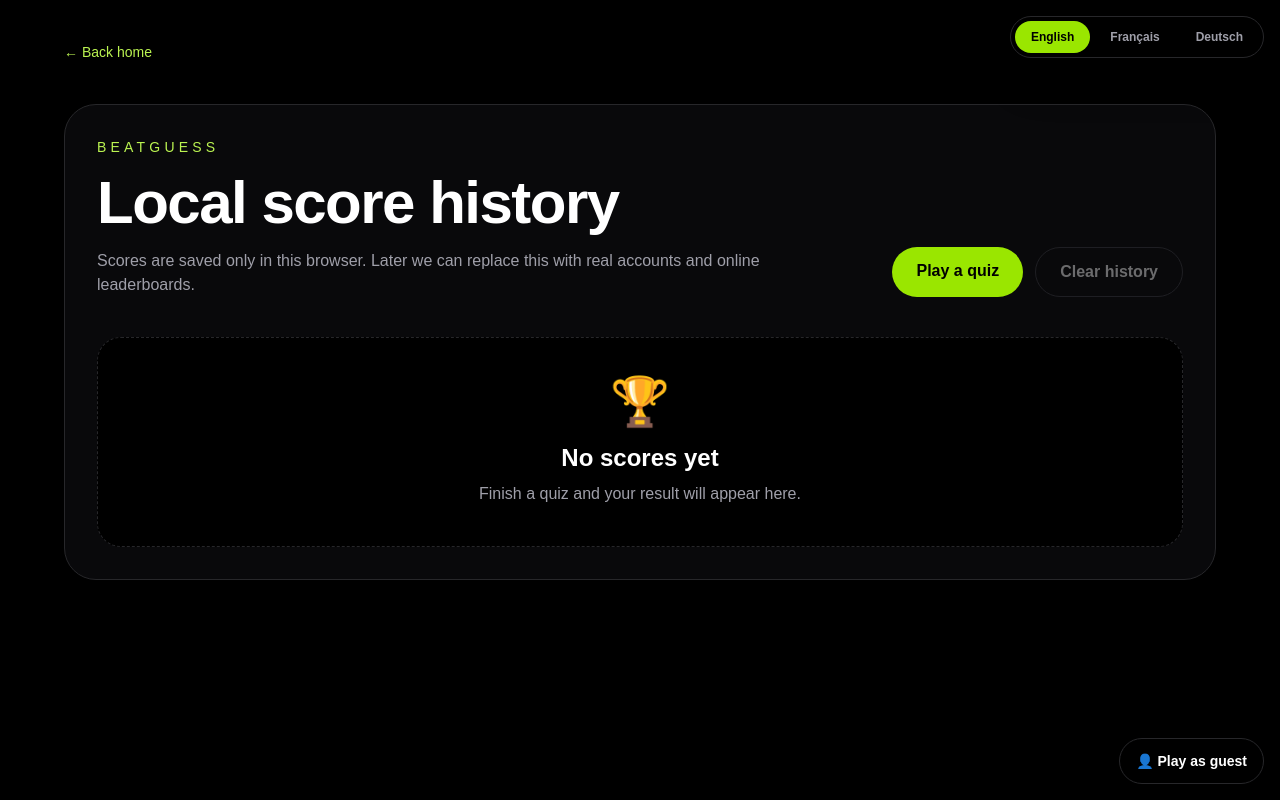
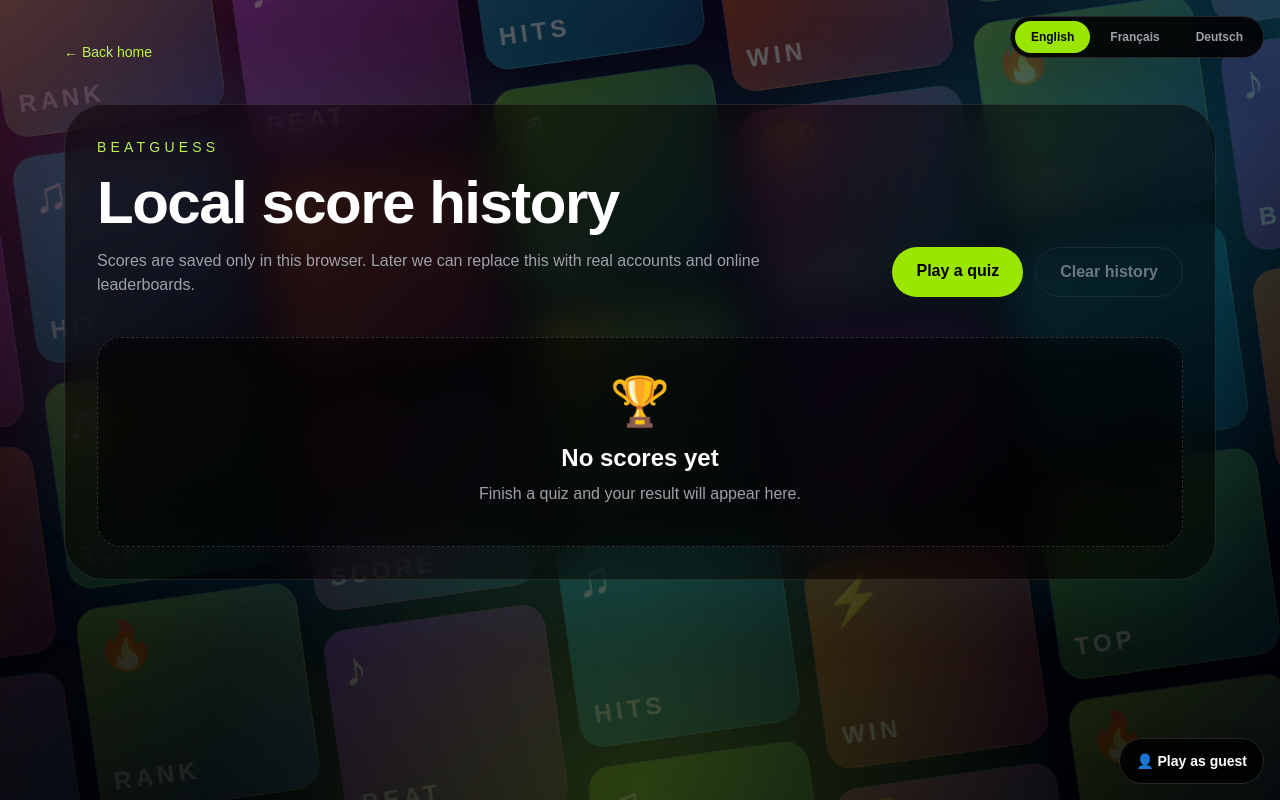
Before and after one commit to Nevs071/beatguess, a Next.js app in the folder apps/web/: page /scores in a window 1280 px wide. Built offline with nearby package versions, Linux system fonts and the light colour scheme.

Commit message:
Improve scores leaderboard UI

```diff
--- a/apps/web/app/scores/page.tsx
+++ b/apps/web/app/scores/page.tsx
@@ -7,6 +7,86 @@ import {
   type ScoreHistoryItem,
 } from "@/lib/score-history";
 import { useLanguage } from "@/lib/use-language";
+
+
+const scoreBackgroundTiles = [
+  {
+    label: "SCORE",
+    icon: "🏆",
+    background:
+      "linear-gradient(135deg, rgba(236,72,153,0.76), rgba(34,211,238,0.42))",
+  },
+  {
+    label: "RANK",
+    icon: "🔥",
+    background:
+      "linear-gradient(135deg, rgba(163,230,53,0.76), rgba(59,130,246,0.42))",
+  },
+  {
+    label: "BEAT",
+    icon: "♪",
+    background:
+      "linear-gradient(135deg, rgba(168,85,247,0.78), rgba(236,72,153,0.38))",
+  },
+  {
+    label: "HITS",
+    icon: "♫",
+    background:
+      "linear-gradient(135deg, rgba(34,211,238,0.72), rgba(14,165,233,0.34))",
+  },
+  {
+    label: "WIN",
+    icon: "⚡",
+    background:
+      "linear-gradient(135deg, rgba(249,115,22,0.70), rgba(236,72,153,0.42))",
+  },
+  {
+    label: "TOP",
+    icon: "♬",
+    background:
+      "linear-gradient(135deg, rgba(132,204,22,0.72), rgba(34,211,238,0.36))",
+  },
+];
+
+function ScoresMusicBackground() {
+  const tiles = Array.from({ length: 72 }, (_, index) => {
+    return scoreBackgroundTiles[index % scoreBackgroundTiles.length];
+  });
+
+  return (
+    <div className="pointer-events-none absolute inset-0 overflow-hidden">
+      <div className="absolute inset-0 bg-gradient-to-br from-[#160020] via-[#07152f] to-[#020617]" />
+
+      <div className="absolute -left-32 -top-40 hidden w-[150%] rotate-[-8deg] grid-cols-4 gap-5 opacity-75 md:grid md:grid-cols-6 lg:grid-cols-8">
+        {tiles.map((tile, index) => (
+          <div
+            key={index}
+            className={`relative h-40 overflow-hidden rounded-[1.5rem] border border-white/10 shadow-2xl md:h-52 ${
+              index % 2 === 0 ? "translate-y-10" : "-translate-y-4"
+            }`}
+            style={{
+              background: tile.background,
+            }}
+          >
+            <div className="flex h-full flex-col justify-between p-4">
+              <span className="text-5xl font-black text-white/85">
+                {tile.icon}
+              </span>
+
+              <span className="text-2xl font-black tracking-[0.18em] text-white/80">
+                {tile.label}
+              </span>
+            </div>
+          </div>
+        ))}
+      </div>
+
+      <div className="absolute inset-0 bg-gradient-to-r from-black/55 via-black/32 to-black/50" />
+      <div className="absolute inset-0 bg-gradient-to-b from-black/18 via-black/28 to-black/64" />
+      <div className="absolute inset-0 bg-[radial-gradient(circle_at_top_left,rgba(236,72,153,0.22),transparent_35%),radial-gradient(circle_at_top_right,rgba(34,211,238,0.18),transparent_35%),radial-gradient(circle_at_bottom,rgba(163,230,53,0.18),transparent_42%)]" />
+    </div>
+  );
+}
 
 export default function ScoresPage() {
   const { language } = useLanguage();
@@ -176,8 +256,10 @@ export default function ScoresPage() {
   }
 
   return (
-    <main className="min-h-screen bg-black px-6 py-10 text-white">
-      <section className="mx-auto max-w-6xl">
+    <main className="relative min-h-screen overflow-hidden bg-[#020617] px-4 pb-32 pt-24 text-white md:px-6 md:py-10">
+  <ScoresMusicBackground />
+
+  <section className="relative mx-auto max-w-6xl">
         <a
           href="/"
           className="text-sm font-medium text-lime-300 hover:text-lime-200"
@@ -185,7 +267,7 @@ export default function ScoresPage() {
           ← {text.backHome}
         </a>
 
-        <div className="mt-10 rounded-[2rem] border border-zinc-800 bg-zinc-950 p-8">
+       <div className="mt-10 rounded-[2.5rem] border border-white/10 bg-black/40 p-5 shadow-[0_0_100px_rgba(34,211,238,0.10)] backdrop-blur-xl md:p-8">
           <div className="flex flex-col gap-6 md:flex-row md:items-end md:justify-between">
             <div>
               <p className="text-sm uppercase tracking-[0.3em] text-lime-300">
@@ -218,7 +300,7 @@ export default function ScoresPage() {
             </div>
           </div>
           {bestScore && (
-            <div className="mt-10 rounded-3xl border border-lime-400/30 bg-lime-400/10 p-6">
+            <div className="mt-10 rounded-[2rem] border border-lime-400/30 bg-gradient-to-br from-lime-400/15 via-cyan-400/10 to-pink-500/10 p-6 shadow-[0_0_80px_rgba(163,230,53,0.12)] backdrop-blur-xl">
               <div className="flex flex-col gap-6 md:flex-row md:items-center md:justify-between">
                 <div>
                   <p className="text-sm uppercase tracking-[0.3em] text-lime-300">
@@ -235,21 +317,21 @@ export default function ScoresPage() {
                 </div>
 
                 <div className="grid gap-4 sm:grid-cols-3">
-                  <div className="rounded-2xl border border-zinc-800 bg-black p-4">
+                  <div className="rounded-2xl border border-white/10 bg-black/45 p-4 backdrop-blur-xl">
                     <p className="text-sm text-zinc-500">{text.score}</p>
                     <p className="mt-1 text-3xl font-black text-lime-300">
                       {bestScore.score}
                     </p>
                   </div>
 
-                  <div className="rounded-2xl border border-zinc-800 bg-black p-4">
+                  <div className="rounded-2xl border border-white/10 bg-black/45 p-4 backdrop-blur-xl">
                     <p className="text-sm text-zinc-500">{text.correct}</p>
                     <p className="mt-1 text-3xl font-black text-lime-300">
                       {bestScore.correctAnswers} / {bestScore.totalQuestions}
                     </p>
                   </div>
 
-                  <div className="rounded-2xl border border-zinc-800 bg-black p-4">
+                  <div className="rounded-2xl border border-white/10 bg-black/45 p-4 backdrop-blur-xl">
                     <p className="text-sm text-zinc-500">{text.accuracy}</p>
                     <p className="mt-1 text-3xl font-black text-lime-300">
                       {bestScore.accuracy}%
@@ -258,7 +340,7 @@ export default function ScoresPage() {
                 </div>
               </div>
 
-              <div className="mt-5 rounded-2xl border border-zinc-800 bg-black p-4">
+              <div className="mt-5 rounded-2xl border border-white/10 bg-black/45 p-4 backdrop-blur-xl">
                 <p className="text-sm text-zinc-500">{text.rank}</p>
                 <p className="mt-1 text-xl font-bold text-white">
                   {getRankTitle(bestScore.accuracy)}
@@ -268,14 +350,14 @@ export default function ScoresPage() {
           )}
 
           {history.length === 0 ? (
-            <div className="mt-10 rounded-3xl border border-dashed border-zinc-800 bg-black p-10 text-center">
+            <div className="mt-10 rounded-3xl border border-dashed border-white/15 bg-black/35 p-10 text-center backdrop-blur-xl">
               <p className="text-5xl">🏆</p>
               <h2 className="mt-4 text-2xl font-bold">{text.emptyTitle}</h2>
               <p className="mt-2 text-zinc-400">{text.emptyDescription}</p>
             </div>
           ) : (
-            <div className="mt-10 overflow-hidden rounded-3xl border border-zinc-800">
-              <div className="hidden grid-cols-[1.1fr_0.7fr_0.7fr_0.7fr_0.9fr_1fr_1fr] gap-4 border-b border-zinc-800 bg-black px-5 py-4 text-sm font-bold text-zinc-400 md:grid">
+            <div className="mt-10 overflow-hidden rounded-[2rem] border border-white/10 bg-black/35 backdrop-blur-xl">
+              <div className="hidden grid-cols-[1.1fr_0.7fr_0.7fr_0.7fr_0.9fr_1fr_1fr] gap-4 border-b border-white/10 bg-white/5 px-5 py-4 text-sm font-bold text-zinc-400 md:grid">
                 <span>{text.player}</span>
                 <span>{text.score}</span>
                 <span>{text.correct}</span>
@@ -289,7 +371,7 @@ export default function ScoresPage() {
                 {history.map((item) => (
                   <div
                     key={item.id}
-                    className="grid gap-4 bg-zinc-950 px-5 py-5 md:grid-cols-[1.1fr_0.7fr_0.7fr_0.7fr_0.9fr_1fr_1fr]"
+                    className="grid gap-4 bg-black/35 px-5 py-5 transition hover:bg-white/5 md:grid-cols-[1.1fr_0.7fr_0.7fr_0.7fr_0.9fr_1fr_1fr]"
                   >
                     <div>
                       <p className="text-sm text-zinc-500">{text.player}</p>
```
